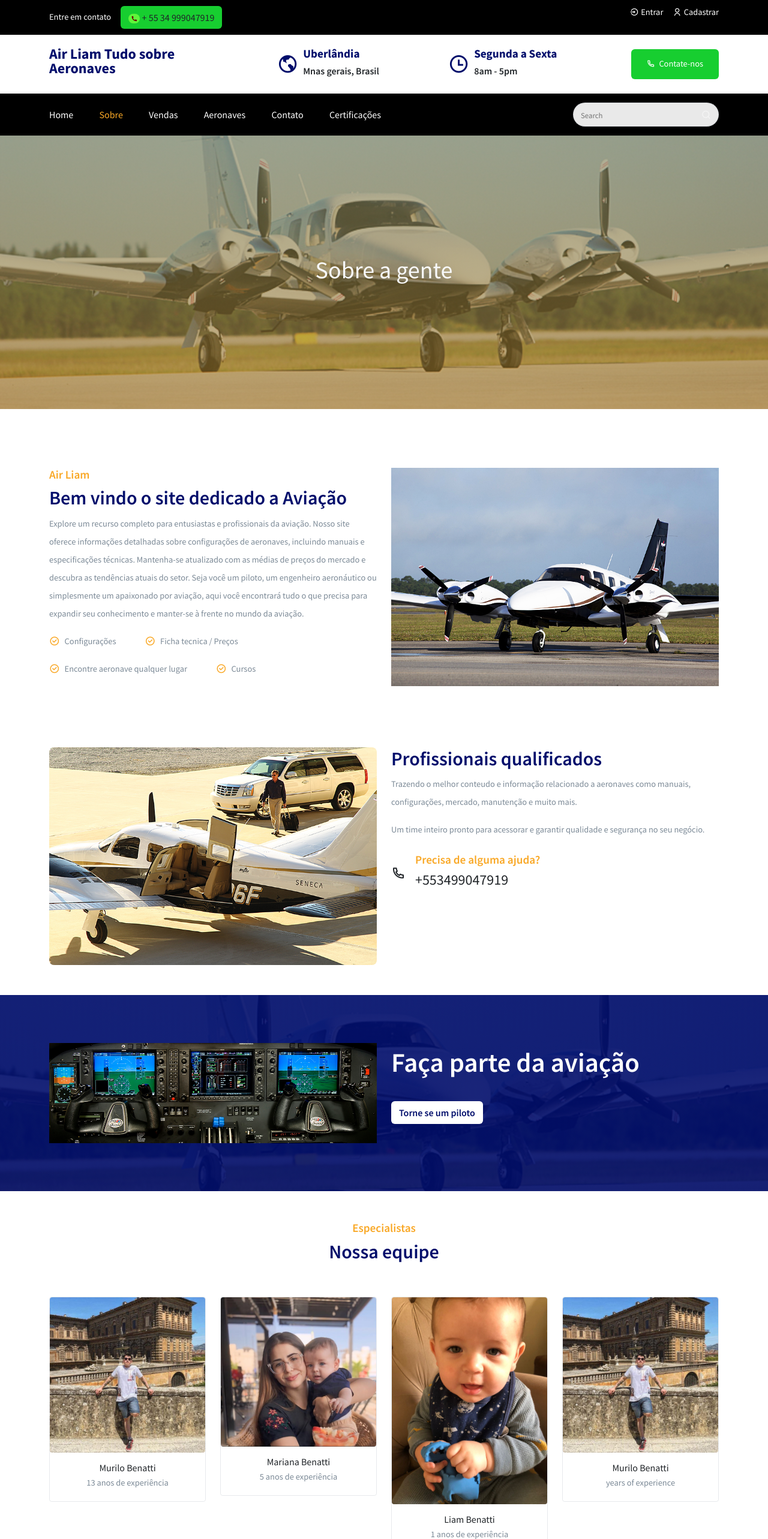
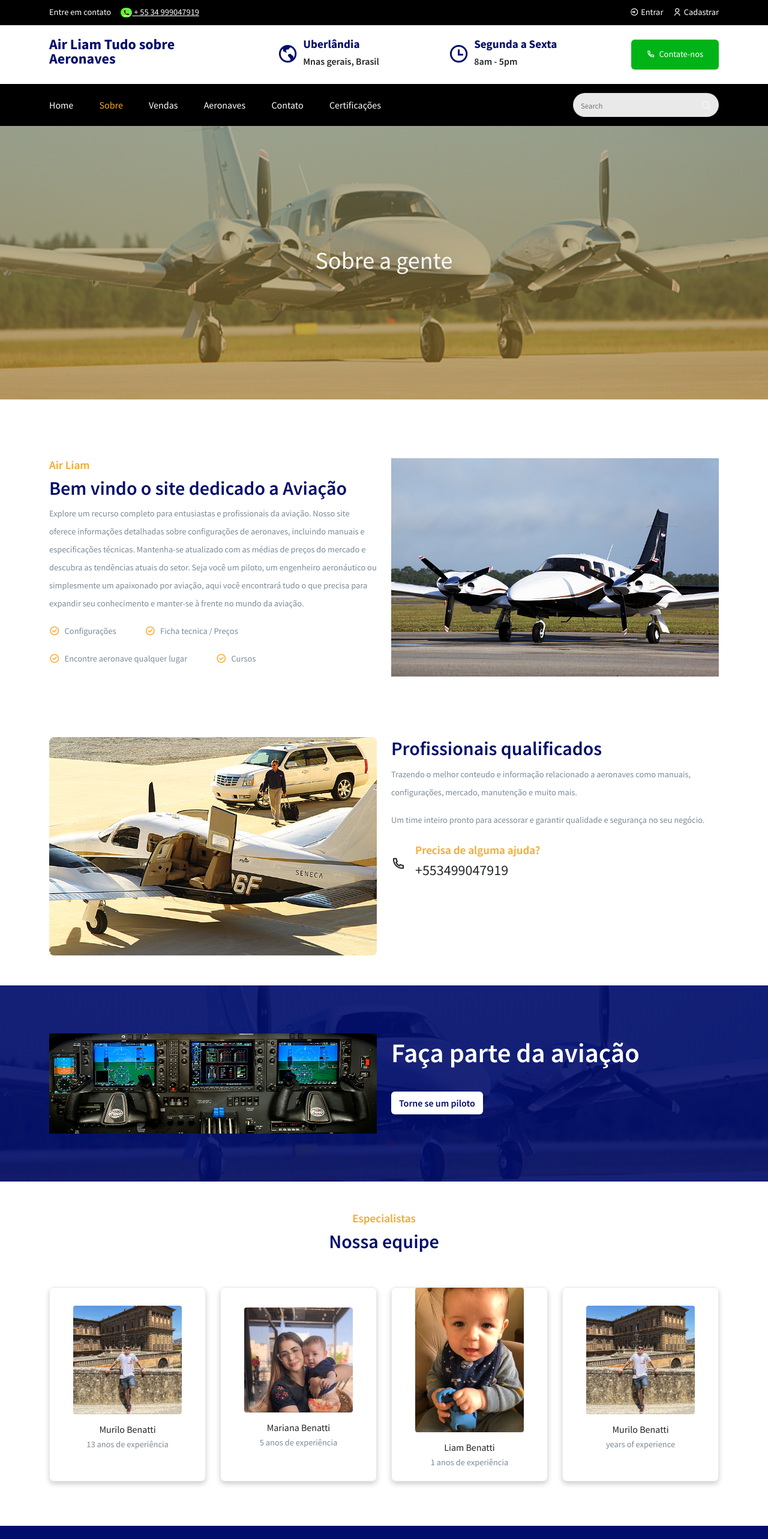
Before and after one commit to benattimj/airLiam, a React (Create React App) app: page /about in a window 1280 px wide. Shown: the top 2566 px of the page at 60% size. Built offline with nearby package versions, Linux system fonts and the light colour scheme.

Commit message:
CSS na equipe

```diff
--- a/src/components/Header/Header.jsx
+++ b/src/components/Header/Header.jsx
@@ -47,9 +47,10 @@ const Header = () => {
               <div className="header__top__left">
                 <span>Entre em contato</span>
                 <span className="header__top__help">
+
                 <a
                 href="https://api.whatsapp.com/send/?phone=5534999047919&text&type=phone_number&app_absent=0"
-                className="header__btn btn"
+                className="btn2"
                 target="_blank"
                 rel="noopener noreferrer"
               >
--- a/src/components/UI/HeroSlider.jsx
+++ b/src/components/UI/HeroSlider.jsx
@@ -26,7 +26,7 @@ const HeroSlider = () => {
             <h1 className="text-light mb-4">Ganhe acompanhamento no seu processo de aquisição de aeronaves</h1>
 
             <button className="btn reserve__btn mt-4">
-              <Link to="/cars">Agendar Consultoria</Link>
+              <Link to="/contact">Agendar Consultoria</Link>
             </button>
           </div>
         </Container>
@@ -39,7 +39,7 @@ const HeroSlider = () => {
             <h1 className="text-light mb-4">Garanta melhor qualificação no seu tipo.</h1>
 
             <button className="btn reserve__btn mt-4">
-              <Link to="/cars">Agendar Consultoria</Link>
+              <Link to="/contact">Agendar Consultoria</Link>
             </button>
           </div>
         </Container>
@@ -52,7 +52,7 @@ const HeroSlider = () => {
             <h1 className="text-light mb-4">Conhecimento nunca é de mais</h1>
 
             <button className="btn reserve__btn mt-4">
-              <Link to="/cars">Agendar Consultoria</Link>
+              <Link to="/contact">Agendar Consultoria</Link>
             </button>
           </div>
         </Container>
--- a/src/styles/header.css
+++ b/src/styles/header.css
@@ -76,9 +76,11 @@
 .header__location-content h6 {
   font-weight: 600;
 }
-
+.btn2{
+  color: white;
+}
 .header__btn {
-  background: #17ce30 !important;
+  background: #00b418 !important;
   padding: 10px 20px;
   border: none;
   outline: none;
--- a/src/styles/our-member.css
+++ b/src/styles/our-member.css
@@ -1,6 +1,32 @@
 .single__member {
   border: 1px solid #7c8a972d;
-  border-radius: 4px;
+  border-radius: 8px; /* Arredondar um pouco mais os cantos */
+  width: 100%; /* Ajustar conforme necessário */
+  height: 100%; /* Ajustar conforme necessário */
+  display: flex;
+  flex-direction: column;
+  align-items: center; /* Centraliza horizontalmente */
+  justify-content: center; /* Centraliza verticalmente */
+  overflow: hidden; /* Garante que a imagem não ultrapasse os limites */
+  box-shadow: 0 4px 8px rgba(0, 0, 0, 0.2); /* Adiciona uma sombra suave */
+  transition: transform 0.3s ease, box-shadow 0.3s ease; /* Transição suave para efeitos */
+}
+
+.single__member-img {
+  max-width: 70%; /* Garante que a imagem não ultrapasse o container */
+  height: auto; /* Mantém a proporção da imagem */
+  border-radius: 50%; /* Faz a imagem circular (opcional) */
+  object-fit: cover; /* Faz com que a imagem cubra o container sem distorcer */
+  transition: transform 0.3s ease; /* Transição suave para efeito hover */
+}
+
+.single__member:hover {
+  transform: scale(1.05); /* Leve aumento no tamanho do container ao passar o mouse */
+  box-shadow: 0 8px 16px rgba(0, 0, 0, 0.3); /* Sombra mais intensa ao passar o mouse */
+}
+
+.single__member-img:hover {
+  transform: scale(1.1); /* Aumento suave da imagem ao passar o mouse */
 }
 
 .single__member-social {
```
